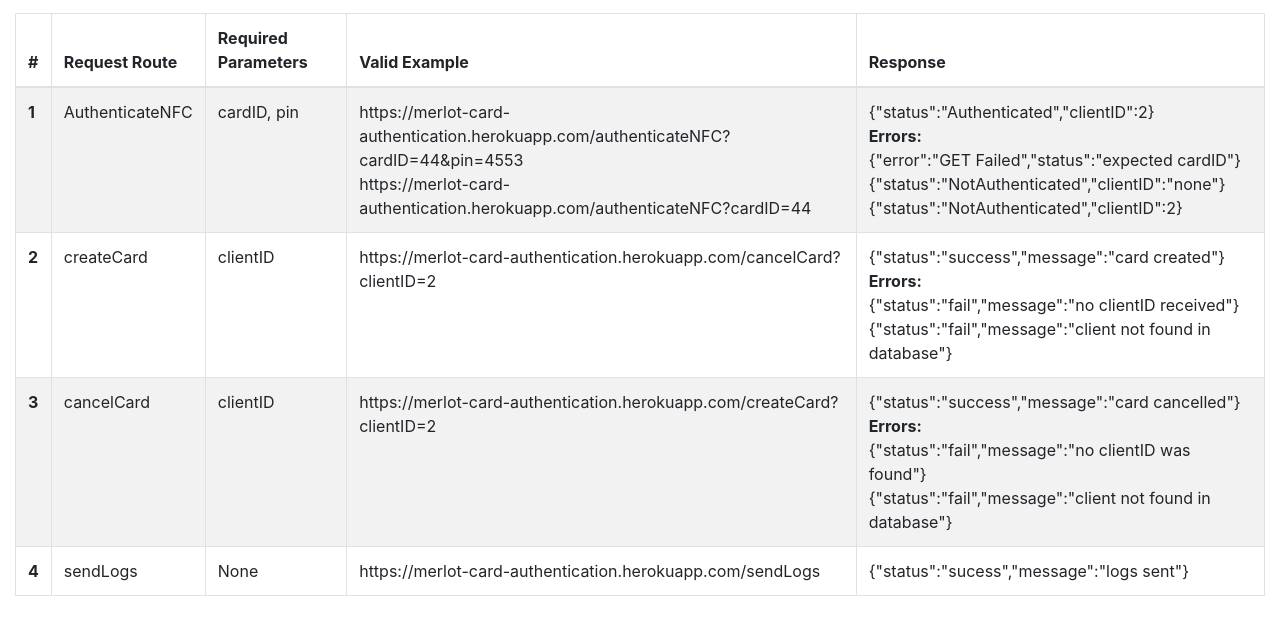
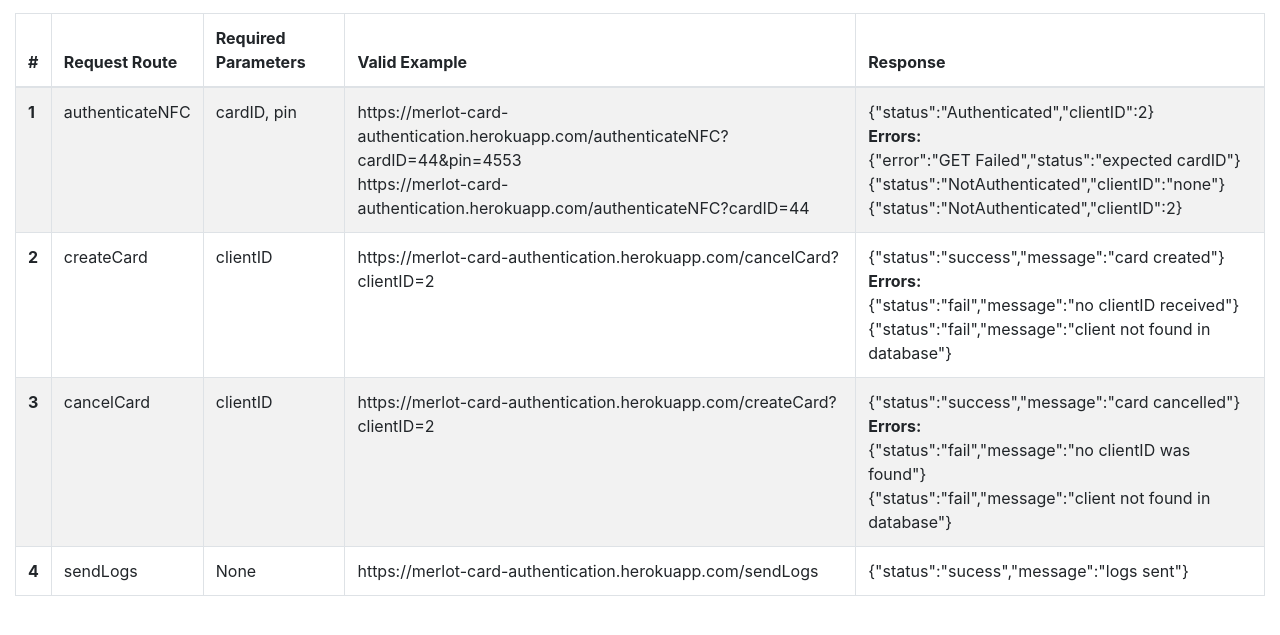
Before and after one commit to KendraRid9/Merlot-CardAuthentication, a website: page landingPage.html in a window 1280 px wide. Shown: the part 67-702 px from the top of the page. Drawn offline with nearby package versions, Linux system fonts and the light colour scheme.

Commit message:
Fixed typo on landing page

```diff
--- a/landingPage.html
+++ b/landingPage.html
@@ -25,7 +25,7 @@
                 <tbody>
                     <tr>
                         <th scope="row">1</th>
-                        <td>AuthenticateNFC</td>
+                        <td>authenticateNFC</td>
                         <td>cardID, pin</td>
                         <td>https://merlot-card-authentication.herokuapp.com/authenticateNFC?cardID=44&pin=4553
                             <br>
```
